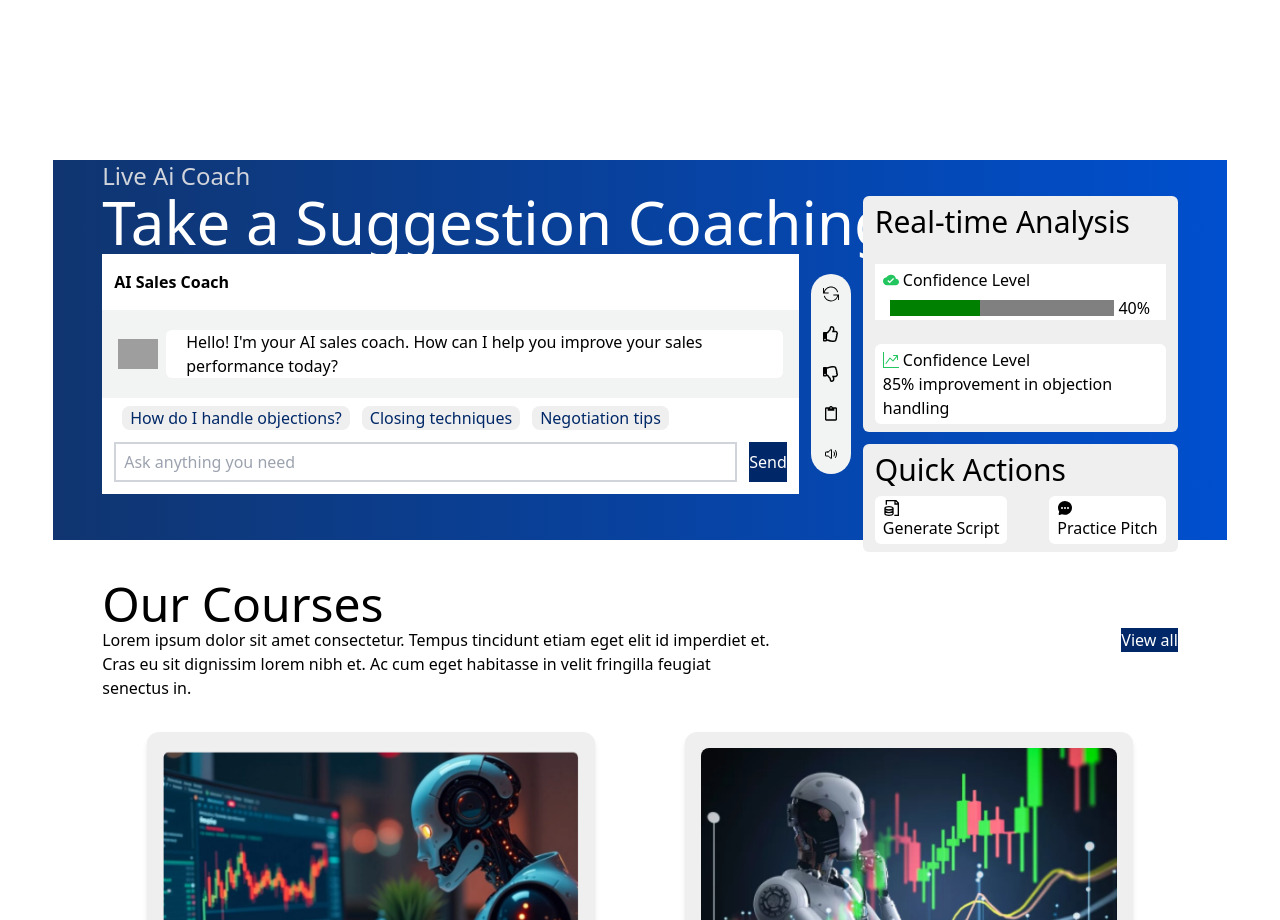
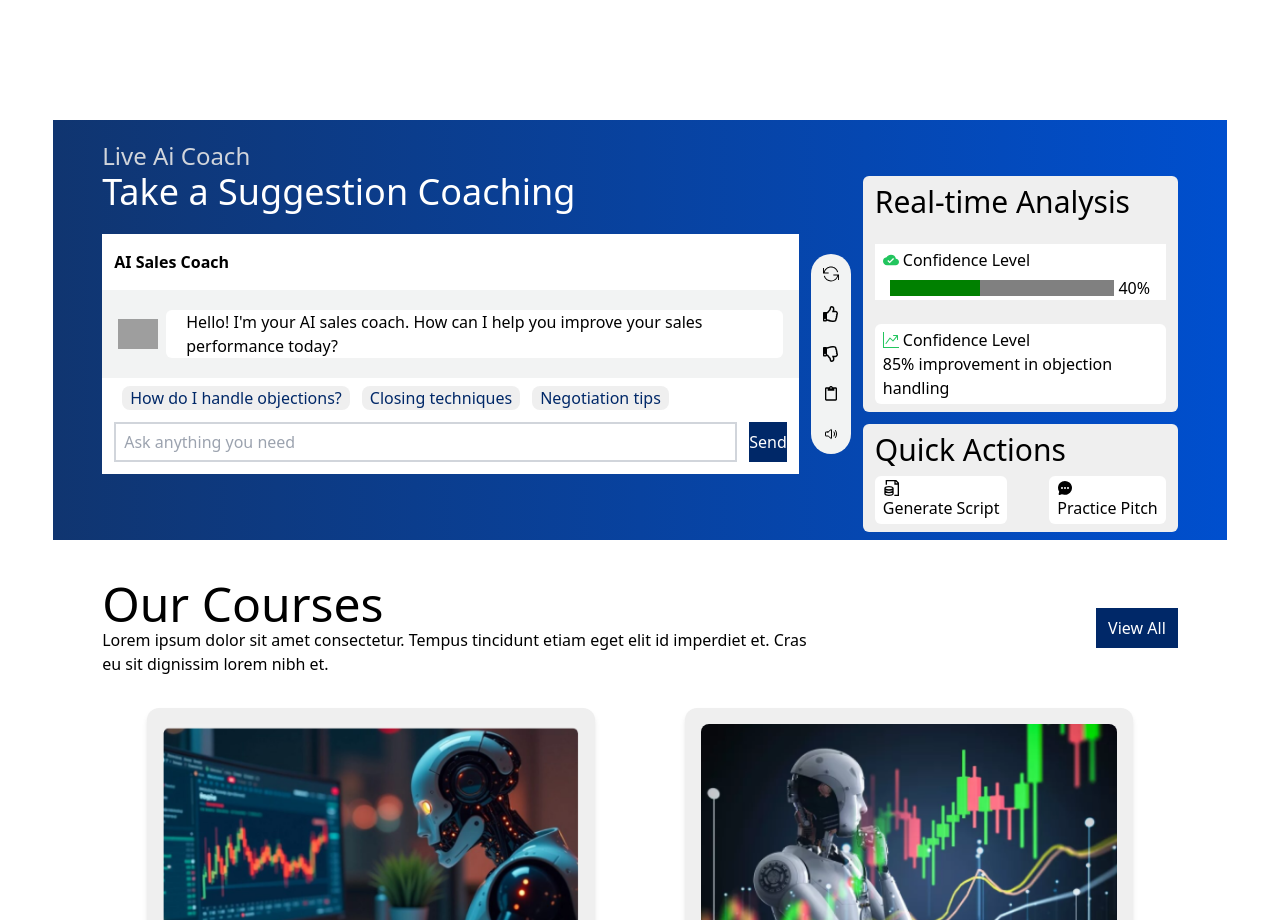
Before and after one commit to mehediScriptDev/sales-rank-ai, a React (Vite) app: page / in a window 1280 px wide. Shown: the part 1040-1960 px from the top of the page. Built offline with nearby package versions, Linux system fonts and the light colour scheme; grey boxes are pictures that could not be loaded.

Commit message:
done for today

```diff
--- a/src/Components/Cards.jsx
+++ b/src/Components/Cards.jsx
@@ -4,13 +4,13 @@ import robot2 from "./images/robot2.png";
 const Cards = () => {
   return (
     <section className="w-11/12 mx-auto min-h-screen">
-        <div className="flex justify-between mt-10  items-center">
-            <div className="max-w-2xl">
-                <h1 className="text-5xl">Our Courses</h1>
-                <p>Lorem ipsum dolor sit amet consectetur. Tempus tincidunt etiam eget elit id imperdiet et. Cras eu sit dignissim lorem nibh et. Ac cum eget habitasse in velit fringilla feugiat senectus in.</p>
+        <div className="flex justify-between mt-10 gap-3 items-center">
+            <div className="w-2/3">
+                <h1 className="text-4xl  md:text-5xl ">Our Courses</h1>
+                <p>Lorem ipsum dolor sit amet consectetur. Tempus tincidunt etiam eget elit id imperdiet et. Cras eu sit dignissim lorem nibh et. </p>
             </div>
             <div>
-                <button className="btn bg-btnbg text-white">View all</button>
+                <button className="btn btn-md py-2 px-3 md:btn-md bg-btnbg text-white">View All</button>
             </div>
         </div>
       <div className="grid md:grid-cols-2 grid-cols-1 gap-y-5 mt-8">
--- a/src/Components/Chatsection.jsx
+++ b/src/Components/Chatsection.jsx
@@ -9,11 +9,11 @@ import { IoChatbubbleEllipses } from "react-icons/io5";
 
 const Chatsection = () => {
   return (
-    <section className="bg-gradient-to-r from-bg to-toBg  h-full flex justify-center mt-10">
+    <section className="bg-gradient-to-r from-bg py-5 to-toBg  h-full flex justify-center">
       <div className="w-11/12 mx-auto">
-        <div className="max-h-2 pb-2 md:pb-6">
+        <div className="max-h-2 pb-6">
           <h1 className="text-2xl text-gray-300">Live Ai Coach</h1>
-          <p className="text-white text-3xl md:text-6xl hidden md:flex">
+          <p className="text-white text-3xl md:text-4xl hidden md:flex">
             Take a Suggestion Coaching{" "}
           </p>
         </div>
```
